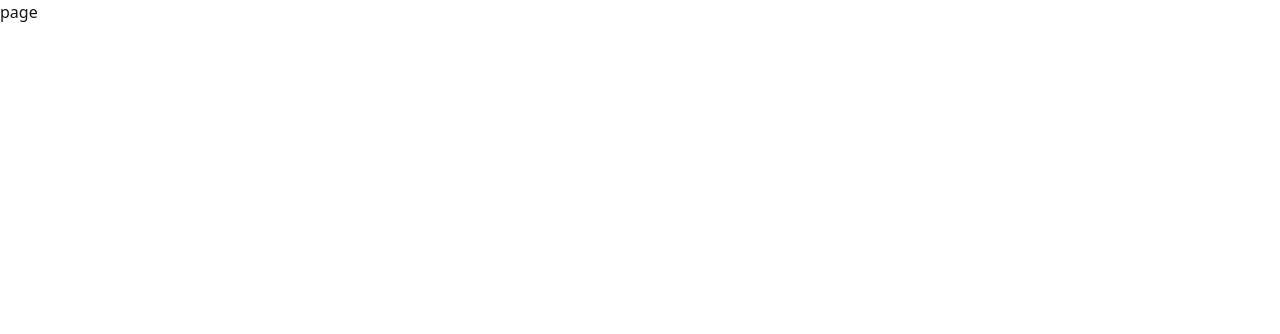
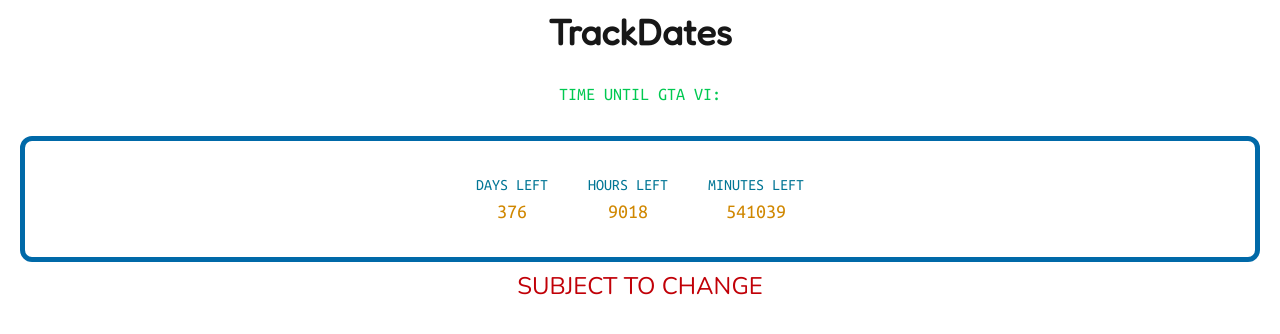
Before and after one commit to 47JMC/track-dates, a Next.js app: page / in a window 1280 px wide. Shown: the top 334 px of the page. Built offline with nearby package versions, Linux system fonts and the light colour scheme.

Commit message:
add release date countdown timer: DisplayBox, Tracker

```diff
--- /dev/null
+++ b/app/components/DisplayBox.tsx
@@ -0,0 +1,17 @@
+import { ReactNode } from "react";
+
+type Props = {
+  title: string;
+  children: ReactNode;
+};
+
+function DisplayBox({ title, children }: Props) {
+  return (
+    <div className="font-ubuntu-mono">
+      <p className="text-cyan-700">{title}</p>
+      <p className="text-yellow-600 text-xl">{children}</p>
+    </div>
+  );
+}
+
+export default DisplayBox;
--- /dev/null
+++ b/app/components/Tracker.tsx
@@ -0,0 +1,44 @@
+"use client";
+
+import { useEffect, useState } from "react";
+import DisplayBox from "./DisplayBox";
+
+function Tracker() {
+  // Implement tracking days left until GTA VI release
+  // Nov 19, 2026
+
+  const [daysLeft, setDaysLeft] = useState<number | null>(null);
+  const [hoursLeft, setHoursLeft] = useState<number | null>(null);
+  const [minutesLeft, setMinutesLeft] = useState<number | null>(null);
+
+  useEffect(() => {
+    const releaseDate = new Date("2026-11-19T00:00:00");
+    setInterval(() => {
+      const now = new Date();
+      const timeDiff = releaseDate.getTime() - now.getTime();
+
+      const daysLeft = Math.ceil(timeDiff / (1000 * 60 * 60 * 24));
+      const hoursLeft = Math.ceil(timeDiff / (1000 * 60 * 60));
+      const minutesLeft = Math.ceil(timeDiff / (1000 * 60));
+
+      setDaysLeft(daysLeft);
+      setHoursLeft(hoursLeft);
+      setMinutesLeft(minutesLeft);
+    }, 120); // Update every 24 hours
+  });
+
+  return (
+    <div>
+      <p className="text-green-500 text-lg m-3 p-4 font-ubuntu-mono">
+        TIME UNTIL GTA VI:
+      </p>
+      <div className="border-5 flex justify-center *:m-5 border-sky-700 rounded-xl m-2 p-3 ">
+        <DisplayBox title="DAYS LEFT">{daysLeft}</DisplayBox>
+        <DisplayBox title="HOURS LEFT">{hoursLeft}</DisplayBox>
+        <DisplayBox title="MINUTES LEFT">{minutesLeft}</DisplayBox>
+      </div>
+    </div>
+  );
+}
+
+export default Tracker;
--- a/app/page.tsx
+++ b/app/page.tsx
@@ -1,5 +1,17 @@
+"use client";
+
+import Tracker from "./components/Tracker";
+
 function page() {
-  return <>page</>;
+  return (
+    <div className="text-center m-1 p-2">
+      <h1 className="text-4xl font-fredoka font-bold">TrackDates</h1>
+      <Tracker />
+      <footer className="text-red-700 text-2xl font-nunito">
+        SUBJECT TO CHANGE
+      </footer>
+    </div>
+  );
 }
 
 export default page;
```
